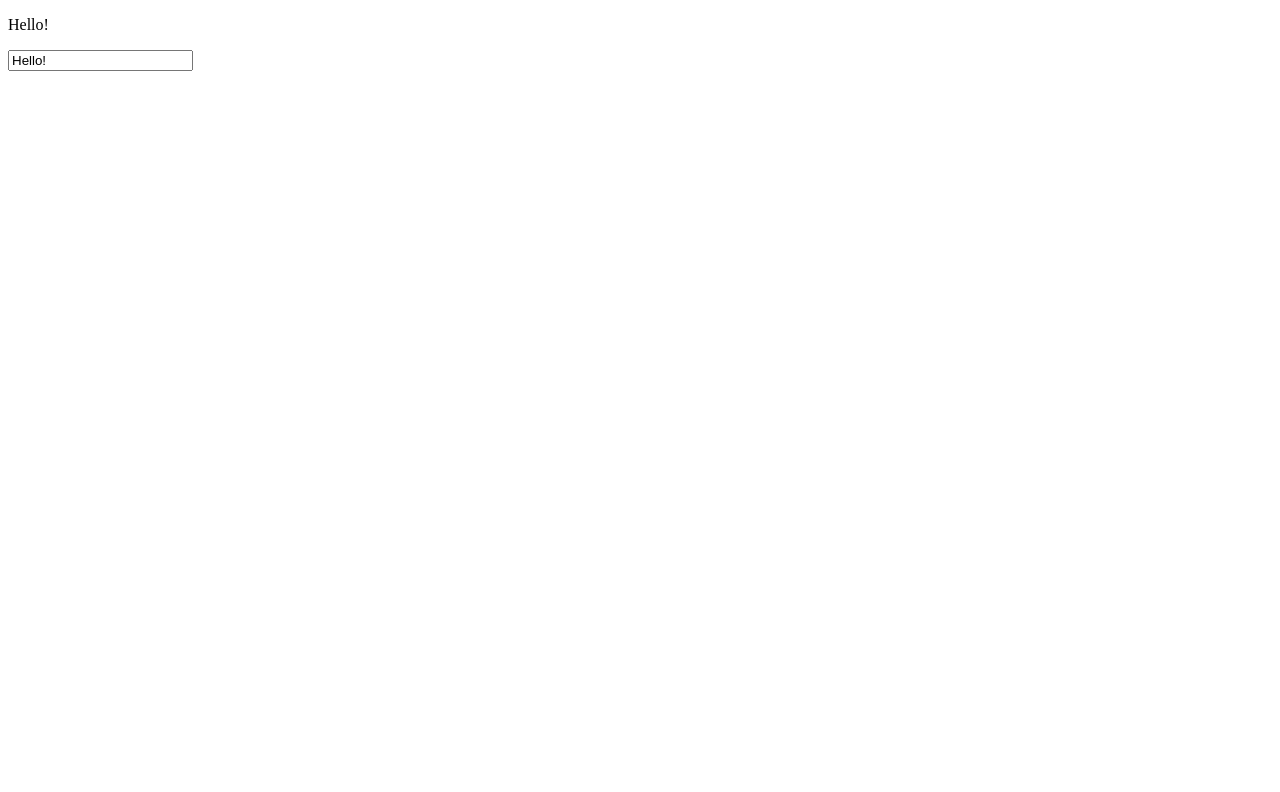
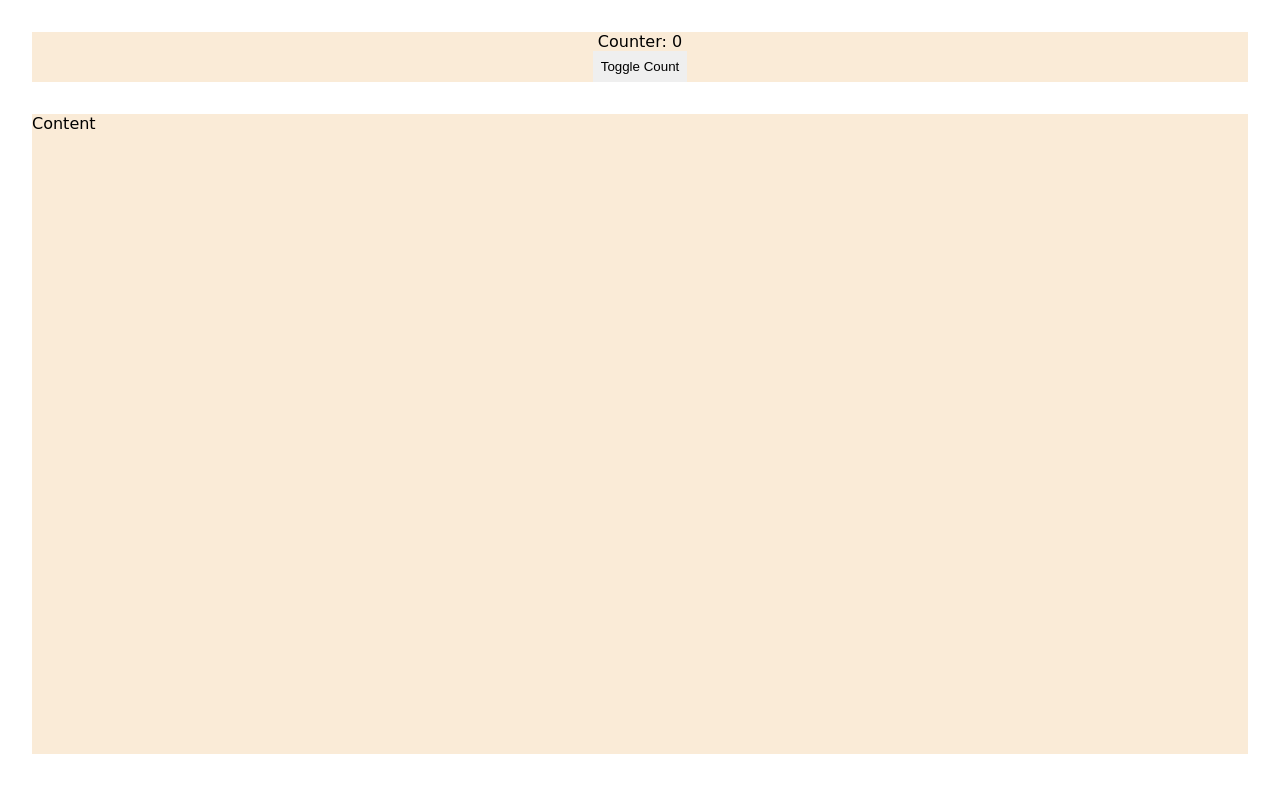
Before and after one commit to SBNovaScript/vue-learning, a plain HTML site: page index.html in a window 1280 px wide. Drawn offline with nearby package versions, Linux system fonts and the light colour scheme; a web font is replaced by a local one.

Commit message:
updated to vue 3.

```diff
--- a/index.html
+++ b/index.html
@@ -4,16 +4,19 @@
     <meta charset="UTF-8">
     <meta name="viewport" content="width=device-width, initial-scale=1.0">
     <title>Document</title>
-    <script src="https://cdn.jsdelivr.net/npm/vue/dist/vue.js"></script>
+    <script src="https://unpkg.com/vue@next"></script>
+    <link rel="stylesheet" href="styles.css">
 </head>
 <body>
-    <div id="app">
-        <message
-        v-bind:data="message"
-        v-bind:key="message"
-        ></message>
-        <input v-model="message">
-    </div>
+    <main>
+        <div class="counter">
+            <p>Counter: {{ counter }}</p>
+            <button v-on:click="toggleCount">Toggle Count</button>
+        </div>
+        <div class="content">
+            <p>Content</p>
+        </div>
+    </main>
     <script src="index.js"></script>
 </body>
 </html>
--- a/index.js
+++ b/index.js
@@ -1,16 +1,20 @@
-Vue.component('message', {
-    props: ['data'],
-    template: '<p>{{data}}</p>'
-})
-
-let app = new Vue({
-    el: '#app',
-    data: {
-        message: 'Hello!'
+const Counter = {
+    data() {
+        return {
+            counter: 0,
+            shouldCount: false
+        }
+    },
+    mounted() {
+        setInterval(() => {
+            this.shouldCount ? this.counter++ : null
+        }, 250)
     },
     methods: {
-        reverseMessage: function() {
-            this.message = this.message.split('').reverse().join('')
+        toggleCount() {
+            this.shouldCount = !this.shouldCount;
         }
     },
-});
+};
+
+Vue.createApp(Counter).mount('main');
--- /dev/null
+++ b/styles.css
@@ -0,0 +1,35 @@
+@import url('https://fonts.googleapis.com/css2?family=Syne+Tactile&display=swap');
+
+* {
+    padding: 0;
+    margin: 0;
+    box-sizing: border-box;
+}
+
+body {
+    font-family: 'Syne Tactile', cursive;
+}
+
+.counter {
+    margin: 2rem;
+    display: flex;
+    flex-direction: column;
+    align-items: center;
+    background-color: antiquewhite;
+}
+
+.content {
+    height: 80vh;
+    margin: 2rem;
+    background-color: antiquewhite;
+}
+
+button {
+    border: none;
+    text-decoration: none;
+    padding: 0.5rem;
+}
+
+button:hover {
+    cursor: pointer;
+}
```
